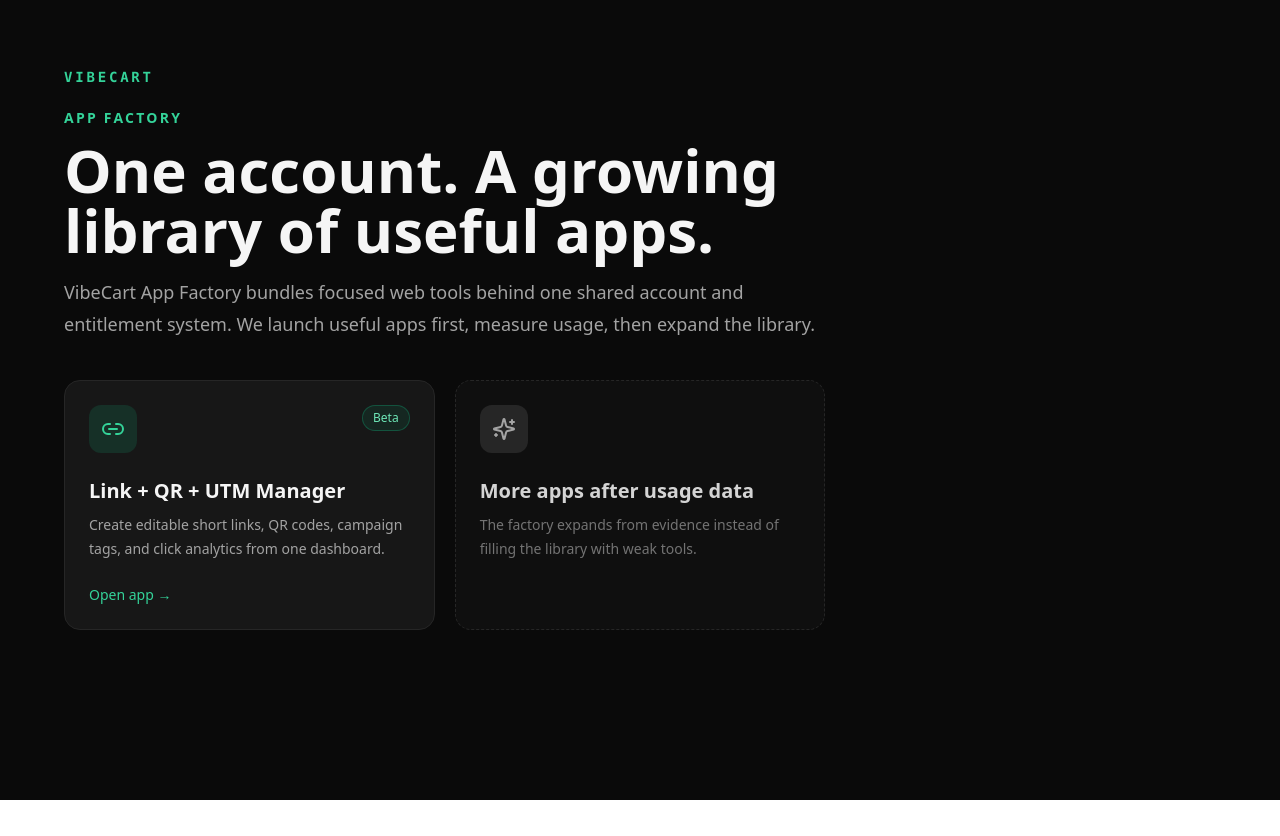
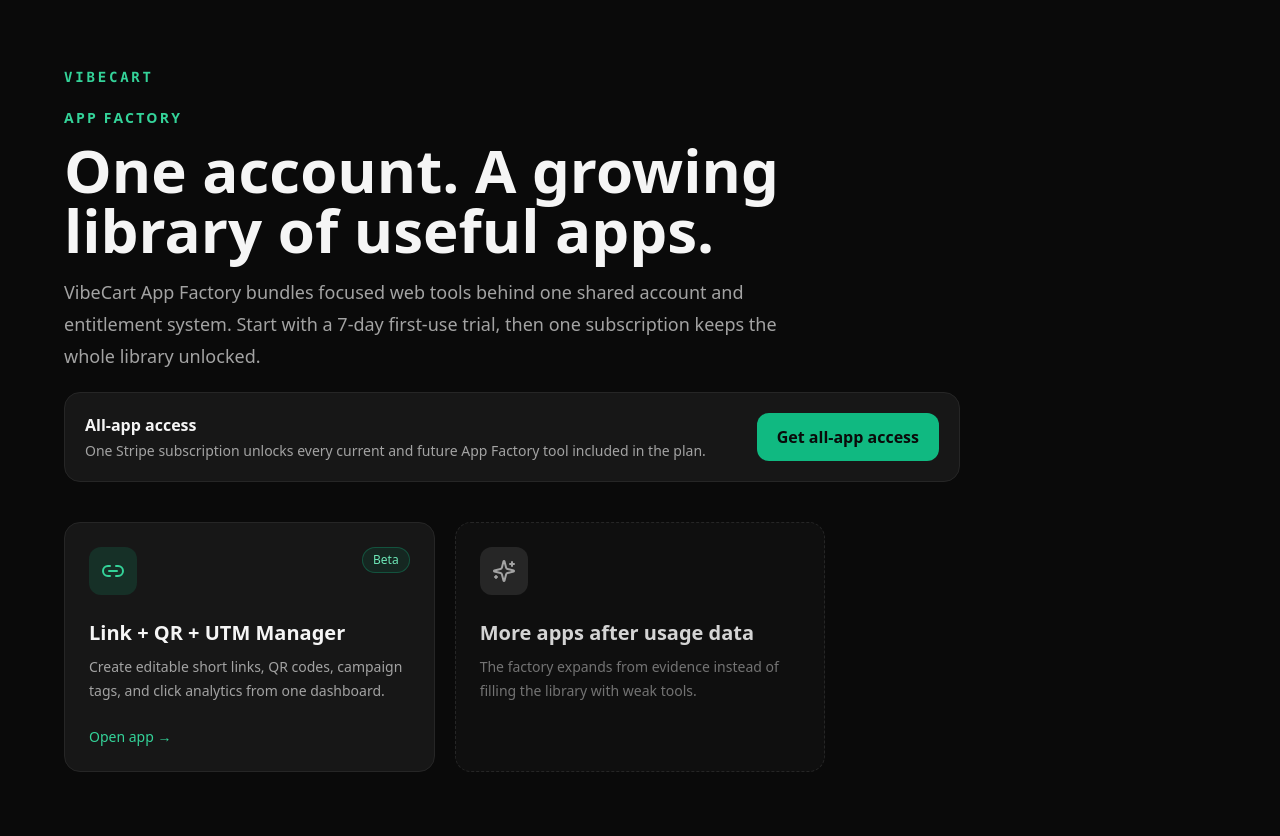
Before and after one commit to runjohnray2-lgtm/vibecart, a Next.js app: page /apps in a window 1280 px wide. Before the commit the page ends 800 px from the top, so only its background shows below. Built offline with nearby package versions, Linux system fonts and the light colour scheme.

Commit message:
Add all-app subscription offer to App Library

```diff
--- a/app/apps/page.tsx
+++ b/app/apps/page.tsx
@@ -1,5 +1,6 @@
 import Link from "next/link"
 import { Link2, Sparkles } from "lucide-react"
+import { AppFactorySubscribeButton } from "@/components/app-factory-subscribe-button"
 
 const apps = [
   {
@@ -21,8 +22,17 @@
             <p className="text-sm font-semibold uppercase tracking-[0.16em] text-emerald-400">App Factory</p>
             <h1 className="mt-3 text-5xl font-bold leading-tight md:text-6xl">One account. A growing library of useful apps.</h1>
             <p className="mt-4 max-w-3xl text-lg leading-8 text-neutral-400">
-              VibeCart App Factory bundles focused web tools behind one shared account and entitlement system. We launch useful apps first, measure usage, then expand the library.
+              VibeCart App Factory bundles focused web tools behind one shared account and entitlement system. Start with a 7-day first-use trial, then one subscription keeps the whole library unlocked.
             </p>
+          </div>
+          <div className="rounded-2xl border border-neutral-800 bg-neutral-900 p-5">
+            <div className="flex flex-wrap items-center justify-between gap-4">
+              <div>
+                <p className="font-semibold">All-app access</p>
+                <p className="mt-1 text-sm text-neutral-400">One Stripe subscription unlocks every current and future App Factory tool included in the plan.</p>
+              </div>
+              <AppFactorySubscribeButton />
+            </div>
           </div>
         </header>
 
@@ -43,7 +53,7 @@
           })}
 
           <div className="rounded-2xl border border-dashed border-neutral-800 bg-neutral-900/40 p-6 text-neutral-500">
-            <div className="rounded-xl bg-neutral-800 p-3 text-neutral-400 w-fit"><Sparkles size={24} /></div>
+            <div className="w-fit rounded-xl bg-neutral-800 p-3 text-neutral-400"><Sparkles size={24} /></div>
             <h2 className="mt-6 text-xl font-semibold text-neutral-300">More apps after usage data</h2>
             <p className="mt-2 text-sm leading-6">The factory expands from evidence instead of filling the library with weak tools.</p>
           </div>
```
